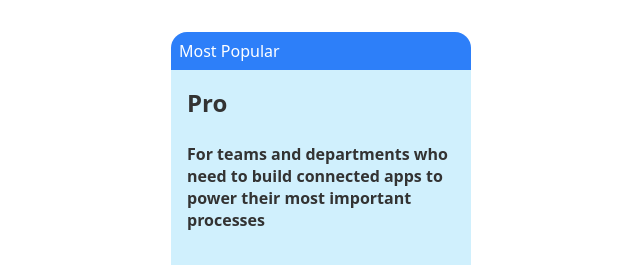
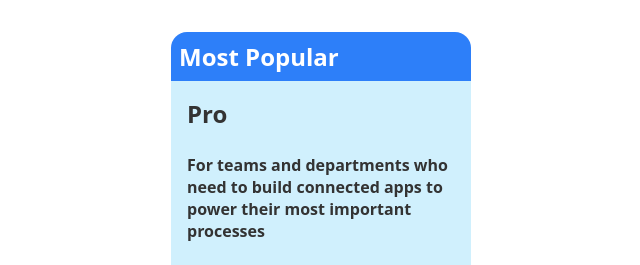
Before and after one commit to gneisscode/Basic-HTML-Card, a plain HTML site: page index.html in a window 1280 px wide. Shown: the top 265 px of the page, without its empty margins (319-959 px from the left). Drawn offline with Linux system fonts and the light colour scheme.

Commit message:
Update index.html

```diff
--- a/index.html
+++ b/index.html
@@ -10,7 +10,7 @@
   <body>
     <div class="card">
       <div class="card__heading">
-        <p>Most Popular</p>
+        <h2>Most Popular</h2>
       </div>
 
       <div class="card__content">
```
